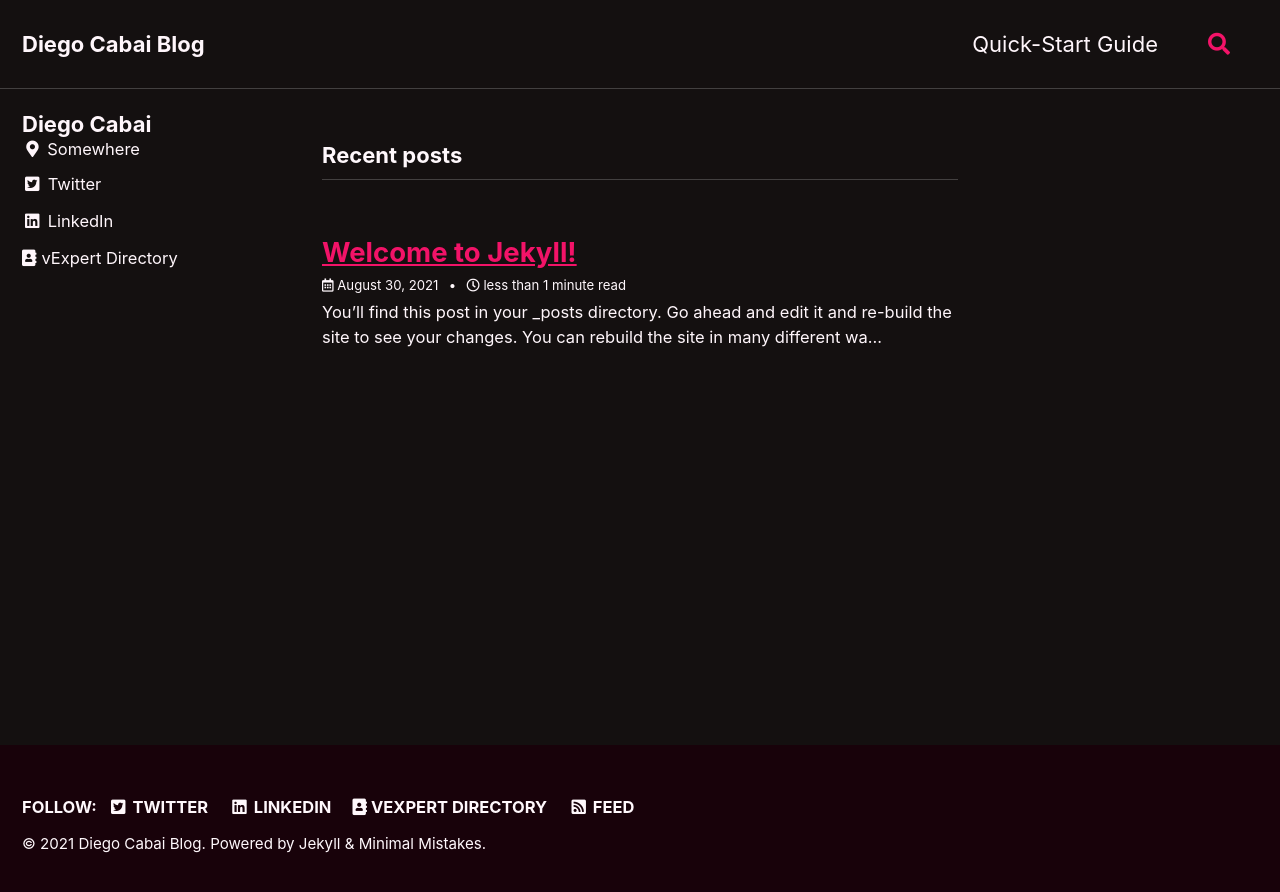
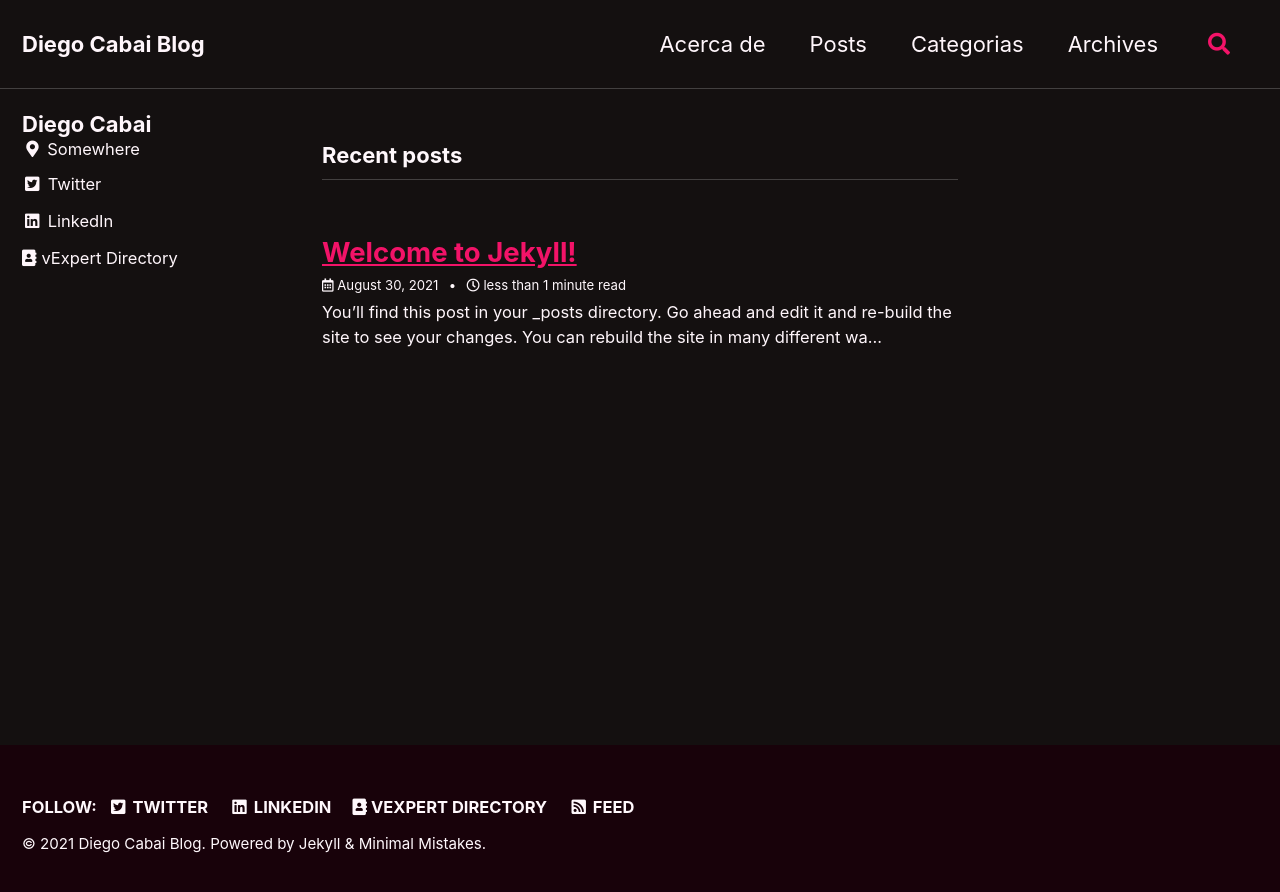
Before and after one commit to dcabai/dcabai.github.io, a Jekyll site: the page built from index.html, in a window 1280 px wide. Shown: the top 892 px of the page. Built offline with Jekyll 4.4.1, drawn with Linux system fonts in a browser that asks for light colours; cached includes are drawn as plain includes; the list of posts is cut into pages by our own code.

Commit message:
Update navigation.yml

```diff
--- a/_data/navigation.yml
+++ b/_data/navigation.yml
@@ -1,12 +1,10 @@
 # main links
 main:
-  - title: "Quick-Start Guide"
-    url: https://mmistakes.github.io/minimal-mistakes/docs/quick-start-guide/
-  # - title: "About"
-  #   url: https://mmistakes.github.io/minimal-mistakes/about/
-  # - title: "Sample Posts"
-  #   url: /year-archive/
-  # - title: "Sample Collections"
-  #   url: /collection-archive/
-  # - title: "Sitemap"
-  #   url: /sitemap/
+  - title: "Acerca de"
+    url: https://mmistakes.github.io/minimal-mistakes/about/
+  - title: "Posts"
+    url: /year-archive/
+  - title: "Categorias"
+    url: /collection-archive/
+  - title: "Archives"
+    url: /sitemap/
```
